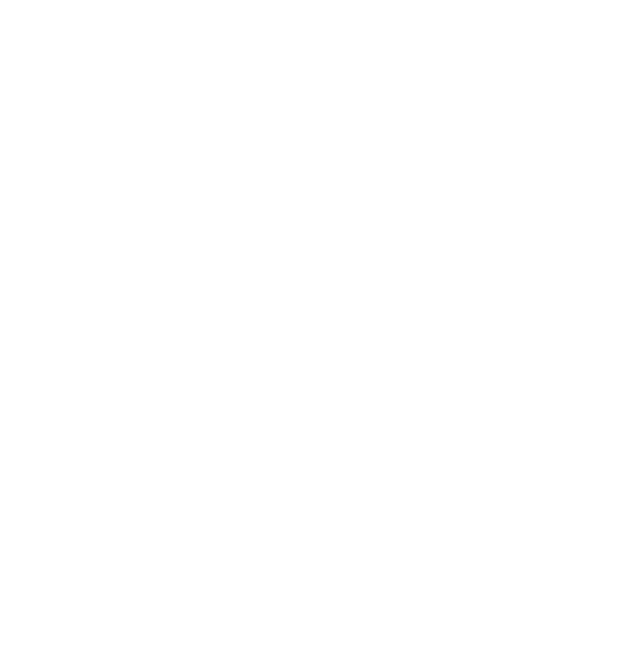
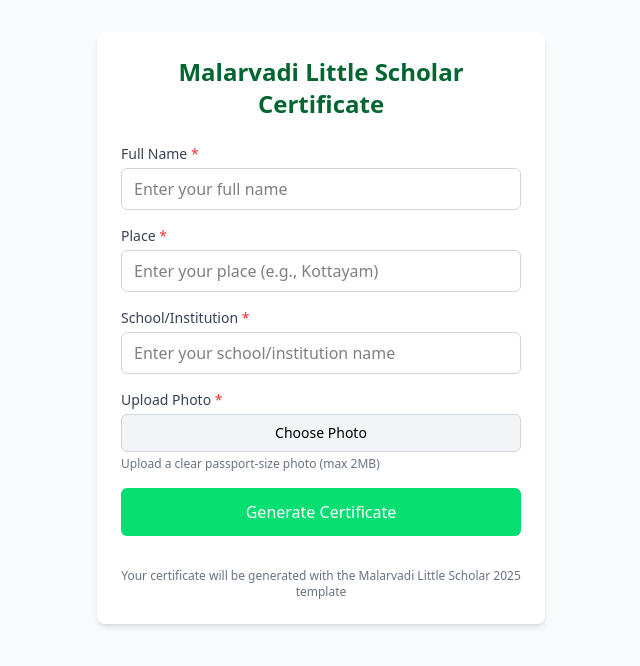
Before and after one commit to D4dx-backend/malarvadi_scholor_portal_frontend, a React (Vite) app: page /certificate/simple in a window 1280 px wide. Before the commit this address had no page. Shown: the top 666 px of the page, without its empty margins (319-959 px from the left). Built offline with nearby package versions, Linux system fonts and the light colour scheme.

Commit message:
Certificate generation

```diff
--- a/package.json
+++ b/package.json
@@ -12,6 +12,7 @@
   "dependencies": {
     "@tailwindcss/vite": "^4.1.11",
     "axios": "^1.10.0",
+    "lucide-react": "^0.525.0",
     "react": "^19.1.0",
     "react-dom": "^19.1.0",
     "react-router-dom": "^7.6.3",
@@ -26,6 +27,6 @@
     "eslint-plugin-react-hooks": "^5.2.0",
     "eslint-plugin-react-refresh": "^0.4.20",
     "globals": "^16.3.0",
-    "vite": "^7.0.3"
+    "vite": "^7.0.5"
   }
 }
--- a/src/App.jsx
+++ b/src/App.jsx
@@ -4,6 +4,8 @@ import Header from './components/Header';
 import StudentRegistration from './pages/StudentRegistration';
 import AdminLogin from './pages/AdminLogin';
 import AdminDashboard from './pages/AdminDashboard';
+import SimpleCertificateGenerator from './pages/SimpleCertificateGenerator';
+
 
 function App() {
   return (
@@ -26,6 +28,7 @@ function App() {
         {/* Admin routes without public header */}
         <Route path="/admin/login" element={<AdminLogin />} />
         <Route path="/admin/dashboard" element={<AdminDashboard />} />
+        <Route path="/certificate/simple" element={<SimpleCertificateGenerator />} />
       </Routes>
     </Router>
   );
--- a/src/components/Header.jsx
+++ b/src/components/Header.jsx
@@ -12,71 +12,59 @@ const Header = () => {
           <div className="flex items-center space-x-2 sm:space-x-3 min-w-0">
             <div className="flex-shrink-0">
               <div className="w-8 h-8 sm:w-10 sm:h-10 bg-blue-600 rounded-lg flex items-center justify-center">
-                <svg
-                  className="w-4 h-4 sm:w-6 sm:h-6 text-white"
-                  fill="none"
-                  stroke="currentColor"
-                  viewBox="0 0 24 24"
-                >
-                  <path
-                    strokeLinecap="round"
-                    strokeLinejoin="round"
-                    strokeWidth={2}
-                    d="M12 6.253v13m0-13C10.832 5.477 9.246 5 7.5 5S4.168 5.477 3 6.253v13C4.168 18.477 5.754 18 7.5 18s3.332.477 4.5 1.253m0-13C13.168 5.477 14.754 5 16.5 5c1.746 0 3.332.477 4.5 1.253v13C19.832 18.477 18.246 18 16.5 18c-1.746 0-3.332.477-4.5 1.253"
-                  />
+                <svg className="w-4 h-4 sm:w-6 sm:h-6 text-white" fill="none" stroke="currentColor" viewBox="0 0 24 24">
+                  <path strokeLinecap="round" strokeLinejoin="round" strokeWidth={2} d="M12 6.253v13m0-13C10.832 5.477 9.246 5 7.5 5S4.168 5.477 3 6.253v13C4.168 18.477 5.754 18 7.5 18s3.332.477 4.5 1.253m0-13C13.168 5.477 14.754 5 16.5 5c1.746 0 3.332.477 4.5 1.253v13C19.832 18.477 18.246 18 16.5 18c-1.746 0-3.332.477-4.5 1.253" />
                 </svg>
               </div>
             </div>
             <div className="min-w-0 flex-1">
-              <h1 className="text-lg sm:text-xl font-semibold text-gray-900 truncate">
-                Malarvadi Little Scholar
-              </h1>
+              <h1 className="text-lg sm:text-xl font-semibold text-gray-900 truncate">Malarvadi Little Scholar</h1>
               <p className="text-xs sm:text-sm text-gray-500 truncate">Registration System</p>
             </div>
           </div>
 
-          {/* Admin Login Button - Hidden on mobile screens */}
-          <div className="hidden md:flex items-center">
+          {/* Desktop Navigation Buttons */}
+          <div className="hidden md:flex items-center space-x-3">
+            <button
+              onClick={() => navigate('/certificate/simple')}
+              className="inline-flex items-center px-4 py-2 border border-transparent text-sm font-medium rounded-md text-white bg-green-600 hover:bg-green-700 focus:outline-none focus:ring-2 focus:ring-offset-2 focus:ring-green-500 transition-colors duration-200"
+            >
+              <svg className="w-4 h-4 mr-2" fill="none" stroke="currentColor" viewBox="0 0 24 24">
+                <path strokeLinecap="round" strokeLinejoin="round" strokeWidth={2} d="M9 12l2 2 4-4m6 2a9 9 0 11-18 0 9 9 0 0118 0z" />
+              </svg>
+              Certificate Generate
+            </button>
+
             <button
               onClick={() => navigate('/admin/login')}
               className="inline-flex items-center px-4 py-2 border border-transparent text-sm font-medium rounded-md text-white bg-gray-600 hover:bg-gray-700 focus:outline-none focus:ring-2 focus:ring-offset-2 focus:ring-gray-500 transition-colors duration-200"
             >
-              <svg
-                className="w-4 h-4 mr-2"
-                fill="none"
-                stroke="currentColor"
-                viewBox="0 0 24 24"
-              >
-                <path
-                  strokeLinecap="round"
-                  strokeLinejoin="round"
-                  strokeWidth={2}
-                  d="M16 7a4 4 0 11-8 0 4 4 0 018 0zM12 14a7 7 0 00-7 7h14a7 7 0 00-7-7z"
-                />
+              <svg className="w-4 h-4 mr-2" fill="none" stroke="currentColor" viewBox="0 0 24 24">
+                <path strokeLinecap="round" strokeLinejoin="round" strokeWidth={2} d="M16 7a4 4 0 11-8 0 4 4 0 018 0zM12 14a7 7 0 00-7 7h14a7 7 0 00-7-7z" />
               </svg>
               Admin Login
             </button>
           </div>
 
-          {/* Mobile Admin Access - Small icon button for tablets */}
-          <div className="md:hidden flex items-center">
+          {/* Mobile Navigation Buttons */}
+          <div className="md:hidden flex items-center space-x-2">
+            <button
+              onClick={() => navigate('/certificate/simple')}
+              className="inline-flex items-center p-2 border border-gray-300 rounded-md text-green-600 hover:bg-green-50 focus:outline-none focus:ring-2 focus:ring-offset-2 focus:ring-green-500 transition-colors duration-200"
+              title="Generate Certificate"
+            >
+              <svg className="w-5 h-5" fill="none" stroke="currentColor" viewBox="0 0 24 24">
+                <path strokeLinecap="round" strokeLinejoin="round" strokeWidth={2} d="M9 12l2 2 4-4m6 2a9 9 0 11-18 0 9 9 0 0118 0z" />
+              </svg>
+            </button>
+
             <button
               onClick={() => navigate('/admin/login')}
-              className="hidden sm:inline-flex items-center p-2 border border-gray-300 rounded-md text-gray-600 hover:bg-gray-50 focus:outline-none focus:ring-2 focus:ring-offset-2 focus:ring-gray-500 transition-colors duration-200"
+              className="inline-flex items-center p-2 border border-gray-300 rounded-md text-gray-600 hover:bg-gray-50 focus:outline-none focus:ring-2 focus:ring-offset-2 focus:ring-gray-500 transition-colors duration-200"
               title="Admin Login"
             >
-              <svg
-                className="w-5 h-5"
-                fill="none"
-                stroke="currentColor"
-                viewBox="0 0 24 24"
-              >
-                <path
-                  strokeLinecap="round"
-                  strokeLinejoin="round"
-                  strokeWidth={2}
-                  d="M16 7a4 4 0 11-8 0 4 4 0 018 0zM12 14a7 7 0 00-7 7h14a7 7 0 00-7-7z"
-                />
+              <svg className="w-5 h-5" fill="none" stroke="currentColor" viewBox="0 0 24 24">
+                <path strokeLinecap="round" strokeLinejoin="round" strokeWidth={2} d="M16 7a4 4 0 11-8 0 4 4 0 018 0zM12 14a7 7 0 00-7 7h14a7 7 0 00-7-7z" />
               </svg>
             </button>
           </div>
--- /dev/null
+++ b/src/pages/SimpleCertificateGenerator.jsx
@@ -0,0 +1,243 @@
+import React, { useState, useRef } from 'react';
+
+function CertificateGenerator() {
+  const [name, setName] = useState('');
+  const [place, setPlace] = useState('');
+  const [school, setSchool] = useState('');
+  const [photo, setPhoto] = useState(null);
+  const [preview, setPreview] = useState(null);
+  const [isGenerating, setIsGenerating] = useState(false);
+  const [error, setError] = useState('');
+  const [success, setSuccess] = useState('');
+  const fileInputRef = useRef(null);
+
+  const handlePhotoChange = (e) => {
+    const file = e.target.files[0];
+    if (file) {
+      if (!file.type.match('image.*')) {
+        setError('Please upload an image file (JPEG, PNG)');
+        return;
+      }
+      if (file.size > 2 * 1024 * 1024) {
+        setError('Image size should be less than 2MB');
+        return;
+      }
+
+      setError('');
+      setPhoto(file);
+
+      // Create preview
+      const reader = new FileReader();
+      reader.onloadend = () => {
+        setPreview(reader.result);
+      };
+      reader.readAsDataURL(file);
+    }
+  };
+
+  const handleGenerateCertificate = async () => {
+    if (!name.trim()) {
+      setError('Please enter your name');
+      return;
+    }
+
+    if (!place.trim()) {
+      setError('Please enter your place');
+      return;
+    }
+
+    if (!school.trim()) {
+      setError('Please enter your school/institution');
+      return;
+    }
+
+    setIsGenerating(true);
+    setError('');
+    setSuccess('');
+
+    try {
+      const formData = new FormData();
+      formData.append('name', name);
+      formData.append('place', place);
+      formData.append('school', school);
+      if (photo) {
+        formData.append('photo', photo);
+      }
+      // IMPORTANT: Use port 4000 for the API endpoint
+      const API_URL = 'http://localhost:4000/api';
+      const response = await fetch(`${API_URL}/certificates/generate-certificate`, {
+        method: 'POST',
+        body: formData,
+      });
+
+      if (!response.ok) {
+        const errorData = await response.json().catch(() => ({}));
+        throw new Error(errorData.message || 'Failed to generate certificate');
+      }
+
+      const blob = await response.blob();
+      const url = window.URL.createObjectURL(blob);
+      const a = document.createElement('a');
+      a.href = url;
+      a.download = `${name.replace(/ /g, '_')}_certificate.pdf`;
+      document.body.appendChild(a);
+      a.click();
+      window.URL.revokeObjectURL(url);
+      a.remove();
+
+      // Show success message and automatically reset form
+      setSuccess('Certificate generated successfully! Download started. You can generate another certificate below.');
+
+      // Reset form after a short delay to allow user to see the success message
+      setTimeout(() => {
+        setName('');
+        setPlace('');
+        setSchool('');
+        setPhoto(null);
+        setPreview(null);
+      }, 2000); // 2 second delay before resetting form
+
+    } catch (err) {
+      setError(`Error generating certificate: ${err.message}`);
+      console.error(err);
+    } finally {
+      setIsGenerating(false);
+    }
+  };
+
+  return (
+    <div className="min-h-screen bg-gray-50 py-8 px-4">
+      <div className="max-w-md mx-auto bg-white rounded-lg shadow-md overflow-hidden p-6">
+        <h1 className="text-2xl font-bold text-center text-green-800 mb-6">
+          Malarvadi Little Scholar Certificate
+        </h1>
+
+        <div className="space-y-4">
+          <div>
+            <label className="block text-sm font-medium text-gray-700 mb-1">
+              Full Name <span className="text-red-500">*</span>
+            </label>
+            <input
+              type="text"
+              value={name}
+              onChange={(e) => setName(e.target.value)}
+              className="w-full px-3 py-2 border border-gray-300 rounded-md focus:outline-none focus:ring-2 focus:ring-green-500"
+              placeholder="Enter your full name"
+              required
+            />
+          </div>
+
+          <div>
+            <label className="block text-sm font-medium text-gray-700 mb-1">
+              Place <span className="text-red-500">*</span>
+            </label>
+            <input
+              type="text"
+              value={place}
+              onChange={(e) => setPlace(e.target.value)}
+              className="w-full px-3 py-2 border border-gray-300 rounded-md focus:outline-none focus:ring-2 focus:ring-green-500"
+              placeholder="Enter your place (e.g., Kottayam)"
+              required
+            />
+          </div>
+
+          <div>
+            <label className="block text-sm font-medium text-gray-700 mb-1">
+              School/Institution <span className="text-red-500">*</span>
+            </label>
+            <input
+              type="text"
+              value={school}
+              onChange={(e) => setSchool(e.target.value)}
+              className="w-full px-3 py-2 border border-gray-300 rounded-md focus:outline-none focus:ring-2 focus:ring-green-500"
+              placeholder="Enter your school/institution name"
+              required
+            />
+          </div>
+
+          <div>
+            <label className="block text-sm font-medium text-gray-700 mb-1">
+              Upload Photo <span className="text-red-500">*</span>
+            </label>
+            <div className="flex items-center space-x-4">
+              <div className="flex-1">
+                <input
+                  type="file"
+                  ref={fileInputRef}
+                  onChange={handlePhotoChange}
+                  accept="image/*"
+                  className="hidden"
+                />
+                <button
+                  onClick={() => fileInputRef.current.click()}
+                  className="w-full px-3 py-2 bg-gray-100 border border-gray-300 rounded-md hover:bg-gray-200 text-sm"
+                  type="button"
+                >
+                  {photo ? 'Change Photo' : 'Choose Photo'}
+                </button>
+              </div>
+              {preview && (
+                <div className="w-20 h-20 rounded-full overflow-hidden border-2 border-green-500">
+                  <img
+                    src={preview}
+                    alt="Preview"
+                    className="w-full h-full object-cover"
+                  />
+                </div>
+              )}
+            </div>
+            <p className="mt-1 text-xs text-gray-500">
+              Upload a clear passport-size photo (max 2MB)
+            </p>
+          </div>
+
+          {error && (
+            <div className="bg-red-50 border border-red-200 text-red-700 px-4 py-3 rounded-md text-sm">
+              {error}
+            </div>
+          )}
+
+          {success && (
+            <div className="bg-green-50 border-l-4 border-green-500 text-green-700 p-4 rounded-md mb-4 animate-pulse">
+              <div className="flex items-center">
+                <svg className="w-5 h-5 mr-2 text-green-500" fill="none" stroke="currentColor" viewBox="0 0 24 24">
+                  <path strokeLinecap="round" strokeLinejoin="round" strokeWidth={2} d="M9 12l2 2 4-4m6 2a9 9 0 11-18 0 9 9 0 0118 0z" />
+                </svg>
+                <span className="font-medium">{success}</span>
+              </div>
+              <p className="text-sm mt-1">Your form will reset automatically in a moment.</p>
+            </div>
+          )}
+
+          <button
+            onClick={handleGenerateCertificate}
+            disabled={isGenerating || !name.trim() || !place.trim() || !school.trim() || !photo}
+            className={`w-full py-3 px-4 rounded-md text-white font-medium ${isGenerating || !name.trim() || !place.trim() || !school.trim() || !photo
+              ? 'bg-green-400 cursor-not-allowed'
+              : 'bg-green-600 hover:bg-green-700'
+              }`}
+            type="button"
+          >
+            {isGenerating ? (
+              <span className="flex items-center justify-center">
+                <svg className="animate-spin -ml-1 mr-3 h-5 w-5 text-white" xmlns="http://www.w3.org/2000/svg" fill="none" viewBox="0 0 24 24">
+                  <circle className="opacity-25" cx="12" cy="12" r="10" stroke="currentColor" strokeWidth="4"></circle>
+                  <path className="opacity-75" fill="currentColor" d="M4 12a8 8 0 018-8V0C5.373 0 0 5.373 0 12h4zm2 5.291A7.962 7.962 0 014 12H0c0 3.042 1.135 5.824 3 7.938l3-2.647z"></path>
+                </svg>
+                Generating...
+              </span>
+            ) : (
+              'Generate Certificate'
+            )}
+          </button>
+
+          <p className="text-center text-xs text-gray-500 mt-4">
+            Your certificate will be generated with the Malarvadi Little Scholar 2025 template
+          </p>
+        </div>
+      </div>
+    </div>
+  );
+}
+
+export default CertificateGenerator;
```
Also changed, not shown: src/utils/districts.js (added, +17 -0 lines), 2 other files (tests, documents, lock files or other folders).
